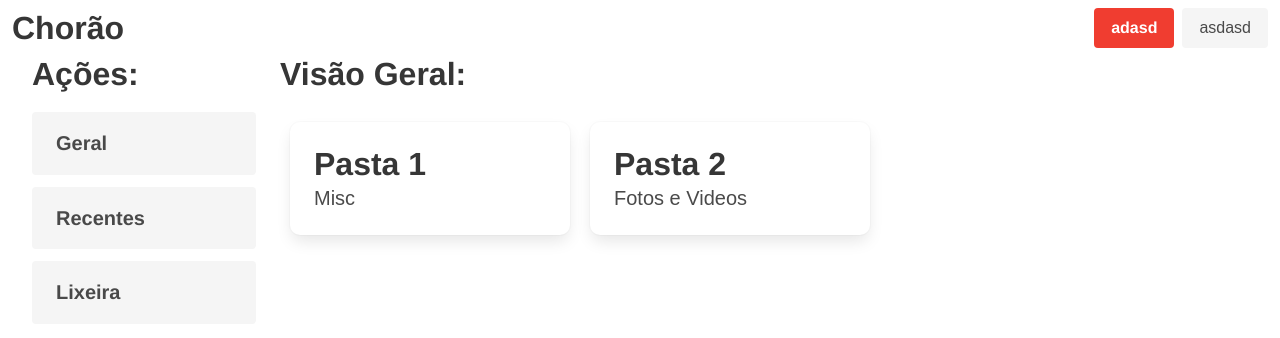
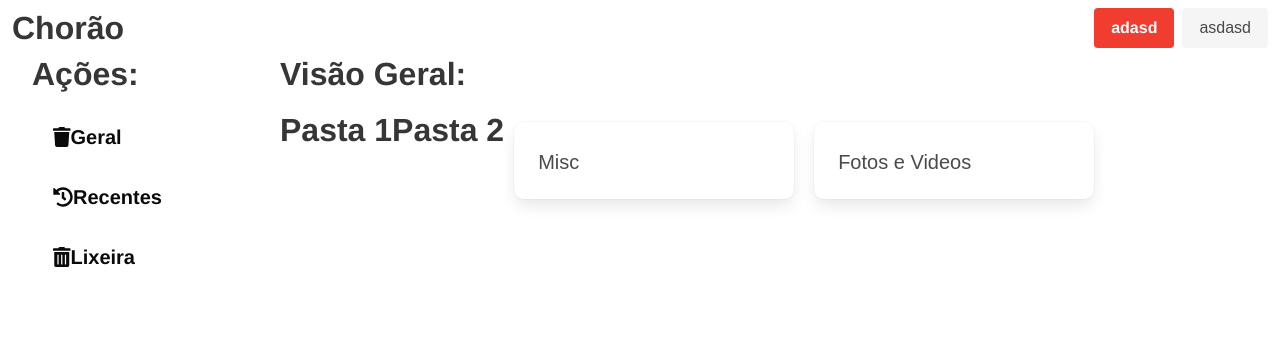
Before and after one commit to wvxbs/chorao, a React (Create React App) app: page /Home in a window 1280 px wide. Shown: the top 338 px of the page. Built offline with nearby package versions, Linux system fonts and the light colour scheme; a web font is replaced by a local one.

Commit message:
navigation icons added to sidebar buttons

```diff
--- a/src/Style.sass
+++ b/src/Style.sass
@@ -41,6 +41,11 @@ body
   margin-top: 20px
   text-align: center
 
+#buttonsList
+  li
+    list-style-type: none
+    margin-bottom: 10px
+
 .folders-container
   display: flex
   flex-wrap: wrap
--- /dev/null
+++ b/src/signed/FolderDetails.js
@@ -0,0 +1,26 @@
+import React, { useEffect, useState } from 'react'
+import { Redirect } from 'react-router-dom'
+
+const FolderDetails = props => {
+
+    const [logged, setLogged] = useState(true)
+
+
+    if(logged === true) {
+        return (
+            <div>
+                <h1 className="title">
+                    {props.selected}
+                </h1>
+            </div>
+        )
+    }
+
+    else
+
+    if(logged === false) {
+        return <Redirect to="/" />
+    }
+}
+
+export default FolderDetails
--- a/src/signed/home/layout/Sidebar.js
+++ b/src/signed/home/layout/Sidebar.js
@@ -21,31 +21,33 @@ const Sidebar = props => {
         let buttons = [
             {
                 text : "Geral",
-                img : '',
+                img : 'fas fa-trash',
                 to : '/Home',
                 selected : false
             },
             {
                 text : "Recentes",
-                img : '',
+                img : 'fas fa-history',
                 to : "/Recents",
                 selected : false
             },
             {
                 text : "Lixeira",
-                img : '',
+                img : 'fas fa-trash-alt',
                 to : "/Trash",
                 selected : false
             }
         ]
 
         const render = buttons.map(button => (
+            <li>
             <NavButton
                 text={button.text}
                 img={button.img}
                 to={button.to}
                 selected={button.selected}
             />
+            </li>
         ))
 
         return render
@@ -54,9 +56,9 @@ const Sidebar = props => {
     return (
         <div>
             <div>
-                <div id="buttons">
+                <ul id="buttonsList">
                     <Buttons />
-                </div>
+                </ul>
             </div>
         </div>
     )
--- a/src/signed/home/layout/content/General.js
+++ b/src/signed/home/layout/content/General.js
@@ -1,27 +1,40 @@
 import React, {useEffect, useState} from 'react'
 import { Link, Route } from 'react-router-dom'
 import Folder from './general/Folder'
+import FolderDetails from '../../../FolderDetails'
 
 const General = props => {
 
     const [Items, setItems]= useState([])
 
-    useEffect(() => {
+    const Routes = props => {
 
+        const RenderRoute = props.arr.map(folder => {
+            return (
+                <Route
+                    to={"/Folder/" + folder.user.replace(/\s/g, '') + "/" + folder.name.replace(/\s/g, '') + ""}
+                    component={() => <FolderDetails selected={folder.name}  id={folder.id} />}
+                />
+            )
+        })
 
-
-    })
+        return RenderRoute
+    }
 
     const Folders =  (arr) => {
         const RenderFolder = arr.map(folder => {
             return (
-                <Link to={"/Folder/" + folder.user.replace(/\s/g, '') + "/" + folder.name.replace(/\s/g, '') + ""}>
+                <div>
+                    <Link
+                        to={"/Folder/" + folder.user.replace(/\s/g, '') + "/" + folder.name.replace(/\s/g, '') + ""}
+                    >
                         <Folder
                             id={folder.id}
                             desc={folder.desc}
                             name={folder.name}
                         />
                     </Link>
+                </div>
             )
         })
 
@@ -37,6 +50,21 @@ const General = props => {
             </div>
             <div>
                 <div className="folders-container" >
+                    <Routes arr={[
+                        {
+                            id : 1,
+                            user : 'wvxbs',
+                            name : 'Pasta 1',
+                            desc : 'Misc'
+                        },
+                        {
+                            id : 2,
+                            user : 'Maia',
+                            name : 'Pasta 2',
+                            desc : 'Fotos e Videos'
+                        },
+                        ]}
+                    />
                     {Folders([
             {
                 id : 1,
--- a/src/signed/home/layout/content/general/Folder.js
+++ b/src/signed/home/layout/content/general/Folder.js
@@ -5,10 +5,10 @@ const Folder = props => {
         <div class="card">
             <div class="card-content">
                 <p class="title">
-                {props.name}
+                    {props.title}
                 </p>
                 <p class="subtitle">
-                {props.desc}
+                    {props.desc}
                 </p>
             </div>
         </div>
--- a/src/signed/home/layout/sidebar/Button.js
+++ b/src/signed/home/layout/sidebar/Button.js
@@ -2,15 +2,10 @@ import React from 'react'
 
 const Button = props => {
     return (
-        <div class="tile is-ancestor">
-            <div class="tile is-parent">
-                <div class="tile is-child notification is-light is-hoverable">
-                    <p className="title is-5">
-                        {props.text}
-                    </p>
-                </div>
-            </div>
-        </div>
+        <button class="button is-medium is-white">
+            <i className={props.img}> </i>
+            <b>{ props.text}</b>
+        </button>
     )
 }
 
```
Lines whose indentation alone changed are shown as unchanged.
